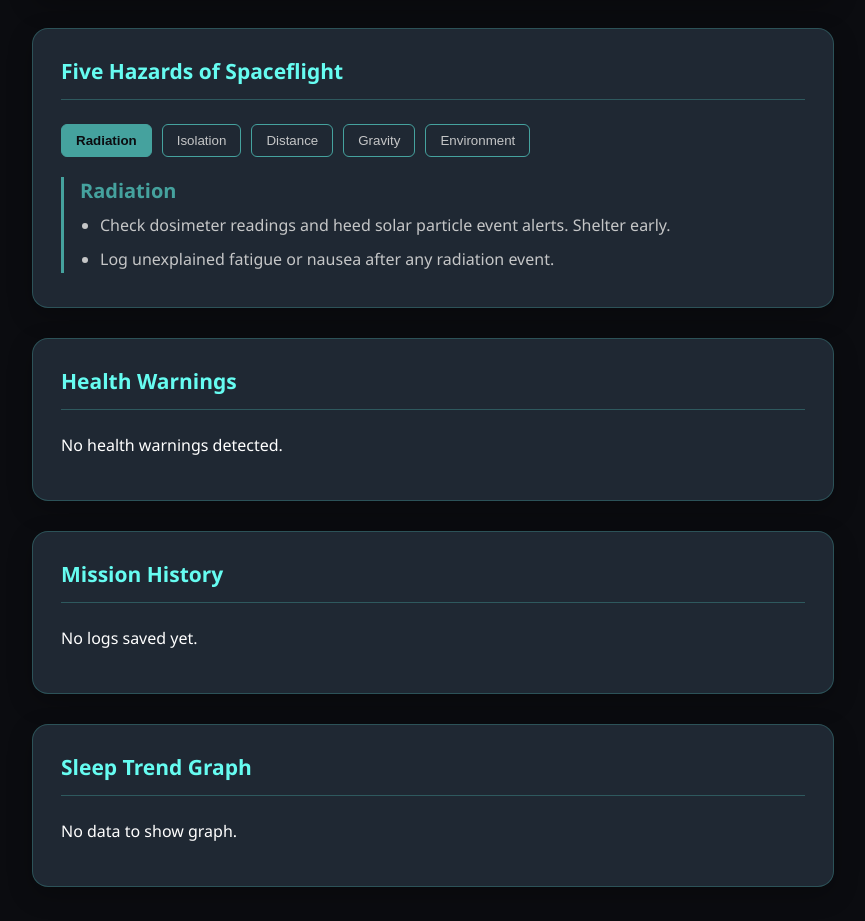
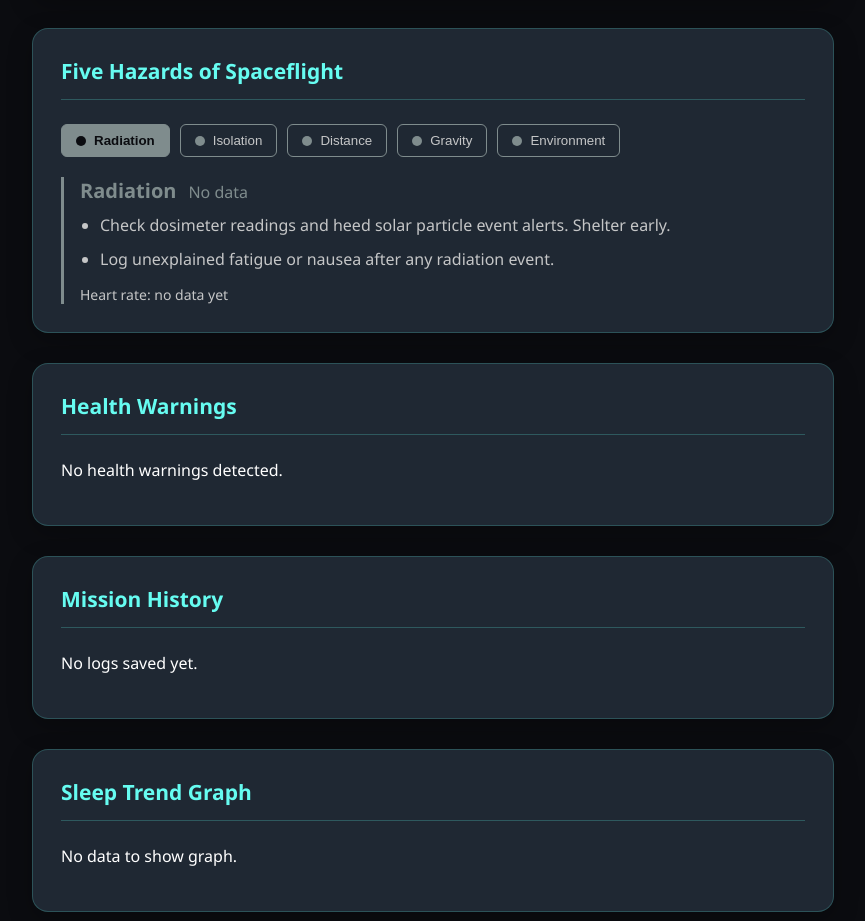
Before and after one commit to zahadaftab/astronaut-health-monitor, a React (Vite) app: page / in a window 1280 px wide. Shown: the part 1091-2012 px from the top of the page, without its empty margins (207-1072 px from the left). Built offline with nearby package versions, Linux system fonts and the light colour scheme.

Commit message:
edit space context to add dyanmic with check in

```diff
--- a/src/App.jsx
+++ b/src/App.jsx
@@ -105,7 +105,7 @@ function App() {
         </form>
       </div>
       <HealthScoreCard warnings={warnings} logs={savedLogs} />
-      <SpaceContext />
+      <SpaceContext logs={savedLogs}/>
       {/* Step 13: Health Warnings */}
       <div className="card" style={{ marginTop: "30px" }}>
         <h2>Health Warnings</h2>
--- a/src/components/SpaceContext.jsx
+++ b/src/components/SpaceContext.jsx
@@ -1,4 +1,6 @@
 import { useState } from "react";
+
+/* ---------- Hazard content ---------- */
 
 const hazards = [
   {
@@ -43,9 +45,179 @@ const hazards = [
   },
 ];
 
-function SpaceContext() {
+/* ---------- Which check-in fields feed which hazard ----------
+   Edit this map to match your HazardTag component.
+   Distance is driven by logging consistency instead of a field. */
+
+const HAZARD_METRICS = {
+  radiation: ["heartRate"],
+  isolation: ["mood"],
+  distance: [],
+  gravity: ["exercise"],
+  environment: ["sleep"],
+};
+
+/* ---------- Standards (edit to match mission requirements) ----------
+   isBelow:  value is below standard
+   critical: value is dangerous on its own
+   worsens:  direction that counts as a negative trend            */
+
+const METRICS = {
+  sleep: {
+    label: "Sleep",
+    unit: "h",
+    target: "7h or more",
+    isBelow: (v) => v < 7,
+    critical: (v) => v < 4,
+    worsens: "down",
+  },
+  mood: {
+    label: "Mood",
+    unit: "/5",
+    target: "3 or higher",
+    isBelow: (v) => v < 3,
+    critical: () => false,
+    worsens: "down",
+  },
+  exercise: {
+    label: "Exercise",
+    unit: "m",
+    target: "60m or more",
+    isBelow: (v) => v < 60,
+    critical: () => false,
+    worsens: "down",
+  },
+  heartRate: {
+    label: "Heart rate",
+    unit: " bpm",
+    target: "50-90 bpm",
+    isBelow: (v) => v < 50 || v > 90,
+    critical: (v) => v < 40 || v > 110,
+    worsens: "up",
+  },
+};
+
+/* ---------- Status styling ---------- */
+
+const STATUS = {
+  green: { color: "#2ecc71", label: "On track", rank: 0 },
+  yellow: { color: "#f1c40f", label: "Watch", rank: 1 },
+  red: { color: "#e74c3c", label: "Action needed", rank: 2 },
+  none: { color: "#7f8c8d", label: "No data", rank: -1 },
+};
+
+/* ---------- Evaluation logic ---------- */
+
+const average = (nums) => nums.reduce((a, b) => a + b, 0) / nums.length;
+
+function evaluateMetric(key, logs) {
+  const cfg = METRICS[key];
+  const values = logs.map((l) => Number(l[key])).filter(Number.isFinite);
+
+  if (values.length === 0) {
+    return { level: "none", note: `${cfg.label}: no data yet` };
+  }
+
+  const latest = values[values.length - 1];
+  const recent = values.slice(-3);
+  const earlier = values.slice(-6, -3);
+  const shown = `${latest}${cfg.unit}`;
+
+  // Dangerous on its own
+  if (cfg.critical(latest)) {
+    return {
+      level: "red",
+      note: `${cfg.label}: ${shown} is critical (standard ${cfg.target})`,
+    };
+  }
+
+  // Consistently below standard
+  if (recent.length >= 3 && recent.every(cfg.isBelow)) {
+    return {
+      level: "red",
+      note: `${cfg.label}: below standard (${cfg.target}) for the last 3 logs`,
+    };
+  }
+
+  // Slightly below standard
+  if (recent.some(cfg.isBelow)) {
+    return {
+      level: "yellow",
+      note: `${cfg.label}: recently below standard (latest ${shown}, standard ${cfg.target})`,
+    };
+  }
+
+  // Still within standard, but heading the wrong way
+  if (earlier.length >= 2) {
+    const change = (average(recent) - average(earlier)) / average(earlier);
+    const worsening = cfg.worsens === "down" ? change <= -0.1 : change >= 0.1;
+    if (worsening) {
+      return {
+        level: "yellow",
+        note: `${cfg.label}: trending ${cfg.worsens === "down" ? "down" : "up"} but still within standard (latest ${shown})`,
+      };
+    }
+  }
+
+  return {
+    level: "green",
+    note: `${cfg.label}: meeting standard (latest ${shown})`,
+  };
+}
+
+function evaluateLogging(logs) {
+  const dates = logs
+    .map((l) => new Date(`${l.date}T00:00:00`))
+    .filter((d) => !Number.isNaN(d.getTime()));
+
+  if (dates.length === 0) {
+    return { level: "none", note: "Logging: no logs saved yet" };
+  }
+
+  const last = new Date(Math.max(...dates));
+  const today = new Date();
+  today.setHours(0, 0, 0, 0);
+  const days = Math.max(0, Math.round((today - last) / 86400000));
+
+  if (days <= 1) {
+    return { level: "green", note: "Logging: up to date" };
+  }
+  if (days === 2) {
+    return { level: "yellow", note: "Logging: last log was 2 days ago" };
+  }
+  return { level: "red", note: `Logging: last log was ${days} days ago` };
+}
+
+function evaluateHazard(id, logs) {
+  const results = HAZARD_METRICS[id].map((key) => evaluateMetric(key, logs));
+  if (id === "distance") results.push(evaluateLogging(logs));
+
+  const level = results.reduce(
+    (worst, r) => (STATUS[r.level].rank > STATUS[worst].rank ? r.level : worst),
+    "none",
+  );
+
+  return { level, notes: results.map((r) => r.note) };
+}
+
+/* ---------- Component ---------- */
+
+function SpaceContext({ logs = [] }) {
   const [activeId, setActiveId] = useState(hazards[0].id);
   const active = hazards.find((h) => h.id === activeId);
+
+  // Oldest to newest so "recent" always means the latest entries
+  const sortedLogs = [...logs].sort(
+    (a, b) => new Date(a.date) - new Date(b.date),
+  );
+
+  const statuses = {};
+  hazards.forEach((h) => {
+    statuses[h.id] = evaluateHazard(h.id, sortedLogs);
+  });
+
+  const activeStatus = statuses[active.id];
+  const activeStyle = STATUS[activeStatus.level];
 
   return (
     <div className="card" style={{ marginTop: "30px" }}>
@@ -61,22 +233,35 @@ function SpaceContext() {
       >
         {hazards.map((hazard) => {
           const isActive = hazard.id === activeId;
+          const status = STATUS[statuses[hazard.id].level];
           return (
             <button
               key={hazard.id}
               type="button"
               onClick={() => setActiveId(hazard.id)}
               style={{
+                display: "flex",
+                alignItems: "center",
+                gap: "8px",
                 padding: "8px 14px",
                 borderRadius: "6px",
-                border: "1px solid #45a29e",
-                backgroundColor: isActive ? "#45a29e" : "transparent",
+                border: `1px solid ${status.color}`,
+                backgroundColor: isActive ? status.color : "transparent",
                 color: isActive ? "#0b0c10" : "#c5c6c7",
                 fontWeight: isActive ? "bold" : "normal",
                 cursor: "pointer",
               }}
             >
-              {hazard.icon} {hazard.label}
+              <span
+                style={{
+                  width: "10px",
+                  height: "10px",
+                  borderRadius: "50%",
+                  backgroundColor: isActive ? "#0b0c10" : status.color,
+                  flexShrink: 0,
+                }}
+              />
+              {hazard.label}
             </button>
           );
         })}
@@ -84,20 +269,30 @@ function SpaceContext() {
 
       <div
         style={{
-          borderLeft: "3px solid #45a29e",
+          borderLeft: `3px solid ${activeStyle.color}`,
           paddingLeft: "16px",
         }}
       >
         <div
           style={{
-            fontSize: "20px",
-            fontWeight: "bold",
-            color: "#45a29e",
+            display: "flex",
+            alignItems: "baseline",
+            gap: "12px",
             marginBottom: "8px",
           }}
         >
-          {active.label}
+          <div
+            style={{
+              fontSize: "20px",
+              fontWeight: "bold",
+              color: activeStyle.color,
+            }}
+          >
+            {active.label}
+          </div>
+          <div style={{ color: activeStyle.color }}>{activeStyle.label}</div>
         </div>
+
         <ul style={{ margin: 0, paddingLeft: "20px", color: "#c5c6c7" }}>
           {active.points.map((point, index) => (
             <li key={index} style={{ marginBottom: "6px" }}>
@@ -105,6 +300,12 @@ function SpaceContext() {
             </li>
           ))}
         </ul>
+
+        <div style={{ marginTop: "12px", color: "#c5c6c7", fontSize: "14px" }}>
+          {activeStatus.notes.map((note, index) => (
+            <div key={index}>{note}</div>
+          ))}
+        </div>
       </div>
     </div>
   );
```
